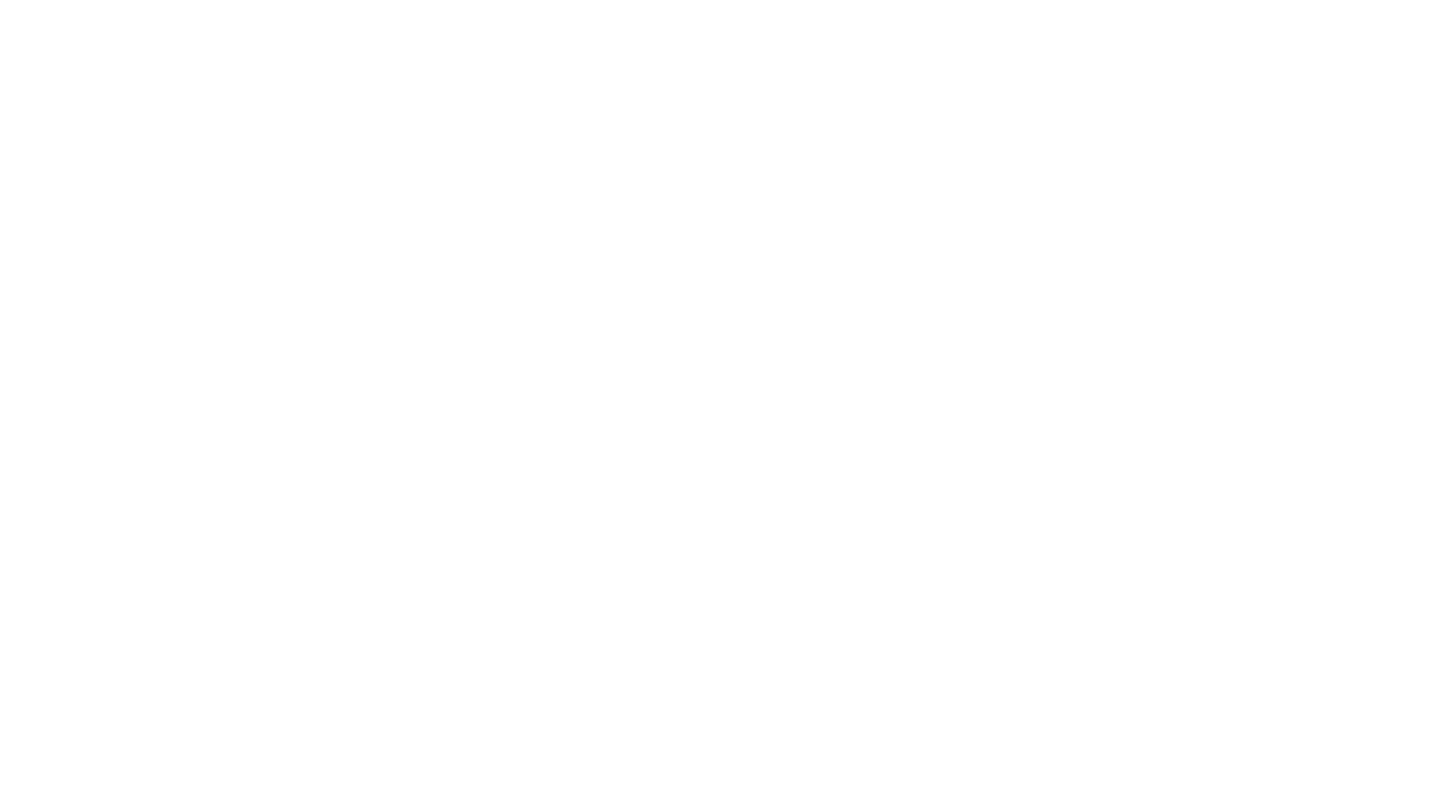
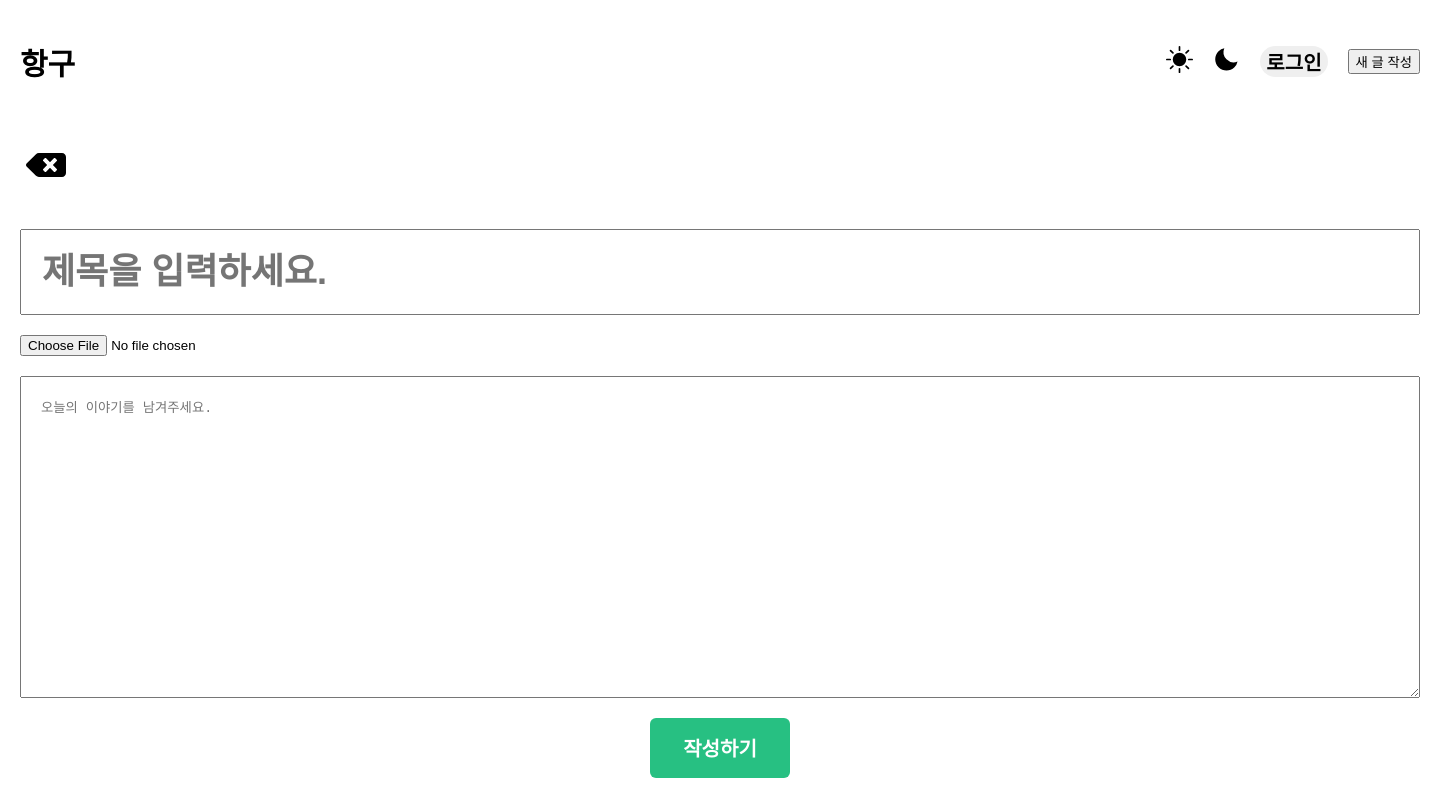
Before and after one commit to 2Zerozero/InovationCamp, a React (Create React App) app: page /api/posts in a window 1280 px wide. Before the commit this address had no page. Shown: the whole page, 1440 px wide, since content can reach past the window. Built offline with nearby package versions, Linux system fonts and the light colour scheme; no server answers.

Commit message:
chore : 빌드 추가

```diff
--- a/src/components/Nav.jsx
+++ b/src/components/Nav.jsx
@@ -3,6 +3,7 @@ import * as S from "./Nav_styled";
 import {BiSolidMoon} from "react-icons/bi"
 import {BsFillSunFill} from "react-icons/bs"
 import Login from './Login/Login';
+import { useNavigate } from 'react-router-dom';
 
 function Nav() {
   const [modal, setModal] = useState(false);
@@ -15,6 +16,13 @@ function Nav() {
     setModal(false);
   };
 
+ // navigate
+ const navigate = useNavigate();
+
+ // 뒤로가기
+ const handleGoBack = () => {
+     navigate('/posts');
+ };
   return (
     <>
       <S.NavBox>
@@ -25,6 +33,7 @@ function Nav() {
               <BiSolidMoon size="27" />
             </div>
             <S.StBtn onClick={openModal}>로그인</S.StBtn>
+            <button onClick={handleGoBack}>새 글 작성</button>
           </div>
       </S.NavBox>
       <Login
--- a/src/pages/Write/Write.jsx
+++ b/src/pages/Write/Write.jsx
@@ -3,9 +3,17 @@ import Nav from '../../components/Nav'
 import * as S from './style'
 import { useNavigate } from 'react-router-dom'
 import { FaBackspace } from "react-icons/fa";
+import { useCard } from '../../hooks/useCard';
+import axios from 'axios';
+import { useQueryClient } from 'react-query';
 
 
 function Write() {
+
+    const{
+        pulsTodo,
+      } = useCard();
+
     // useState
     const [file, setFile] = useState(null);
     const [title, setTitle] = useState('');
@@ -35,9 +43,31 @@ function Write() {
     };
 
     // 서버로 전송
-    const handleSubmit = () => {
-        // 서버 로직작성 해야됩니다.
+
+    const queryClient = useQueryClient();
+
+  const handleSubmit = async () => {
+    const formData = new FormData();
+    formData.append('title', title);
+    formData.append('file', file);
+
+    try {
+      await axios.post('http://example.com/api/posts', formData, {
+        headers: {
+          'Content-Type': 'multipart/form-data',
+        },
+      });
+
+      // 데이터 전송 성공 후 작업
+      console.log('데이터 전송 성공');
+
+      // 쿼리 업데이트
+      queryClient.invalidateQueries('posts');
+    } catch (error) {
+      // 데이터 전송 실패 처리
+      console.error('데이터 전송 실패', error);
     }
+  };
 
     return (
         <S.Wrap>
@@ -68,7 +98,7 @@ function Write() {
 
                 {/* 전송버튼 */}
                 <S.ButtonWrap>
-                    <S.Button>작성하기</S.Button>
+                    <S.Button onClick={handleSubmit}>작성하기</S.Button>
                 </S.ButtonWrap>
 
             </S.Container>
--- a/src/shared/Router.jsx
+++ b/src/shared/Router.jsx
@@ -10,7 +10,7 @@ const Router = () => {
             <Routes>
                 <Route path="/" element={<Home />} />
                 <Route path="/:id" element={<Detail />} />
-                <Route path="/posts" element={<Write />} />
+                <Route path="/api/posts" element={<Write />} />
             </Routes>
         </BrowserRouter>
     )
```
